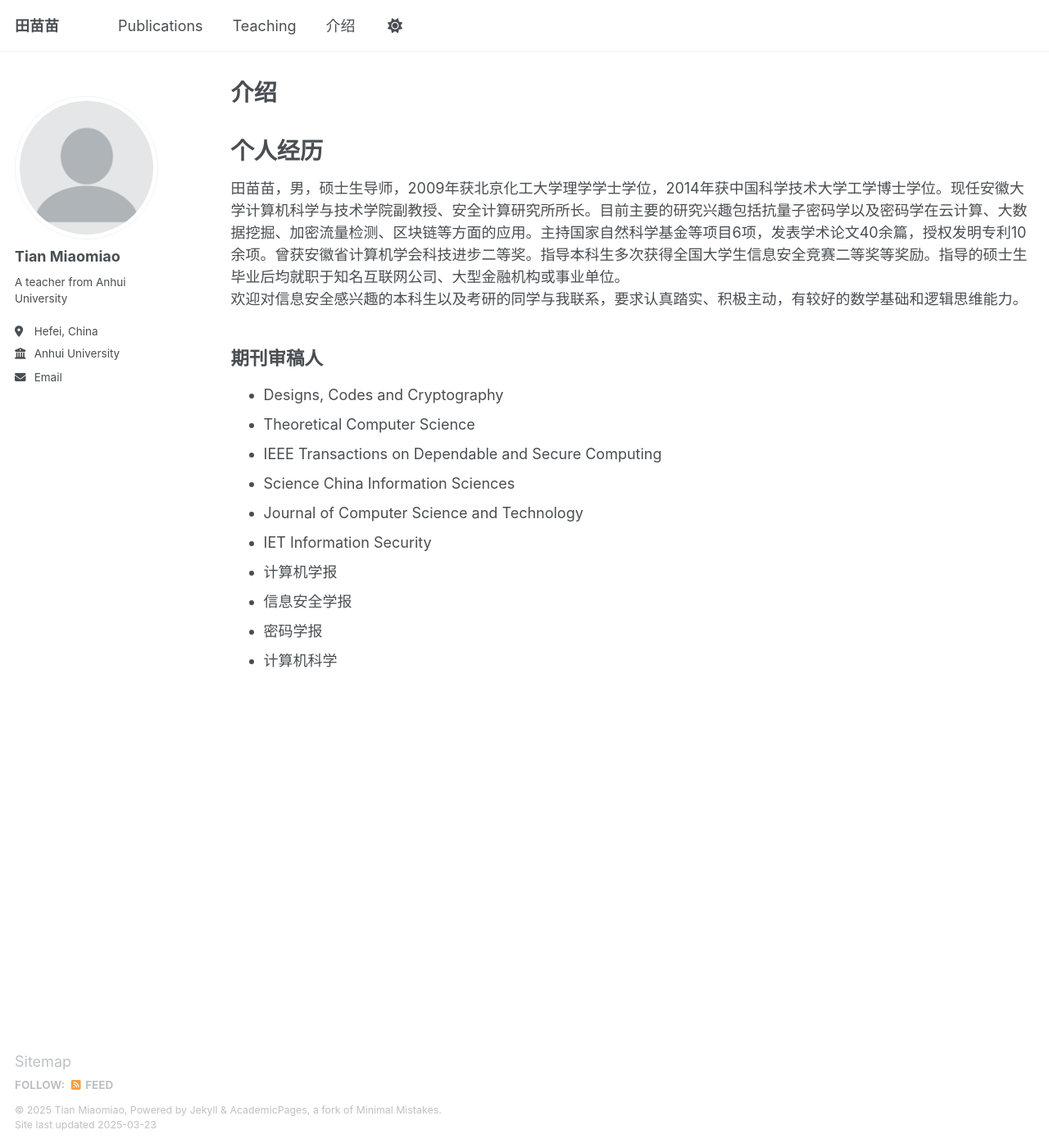
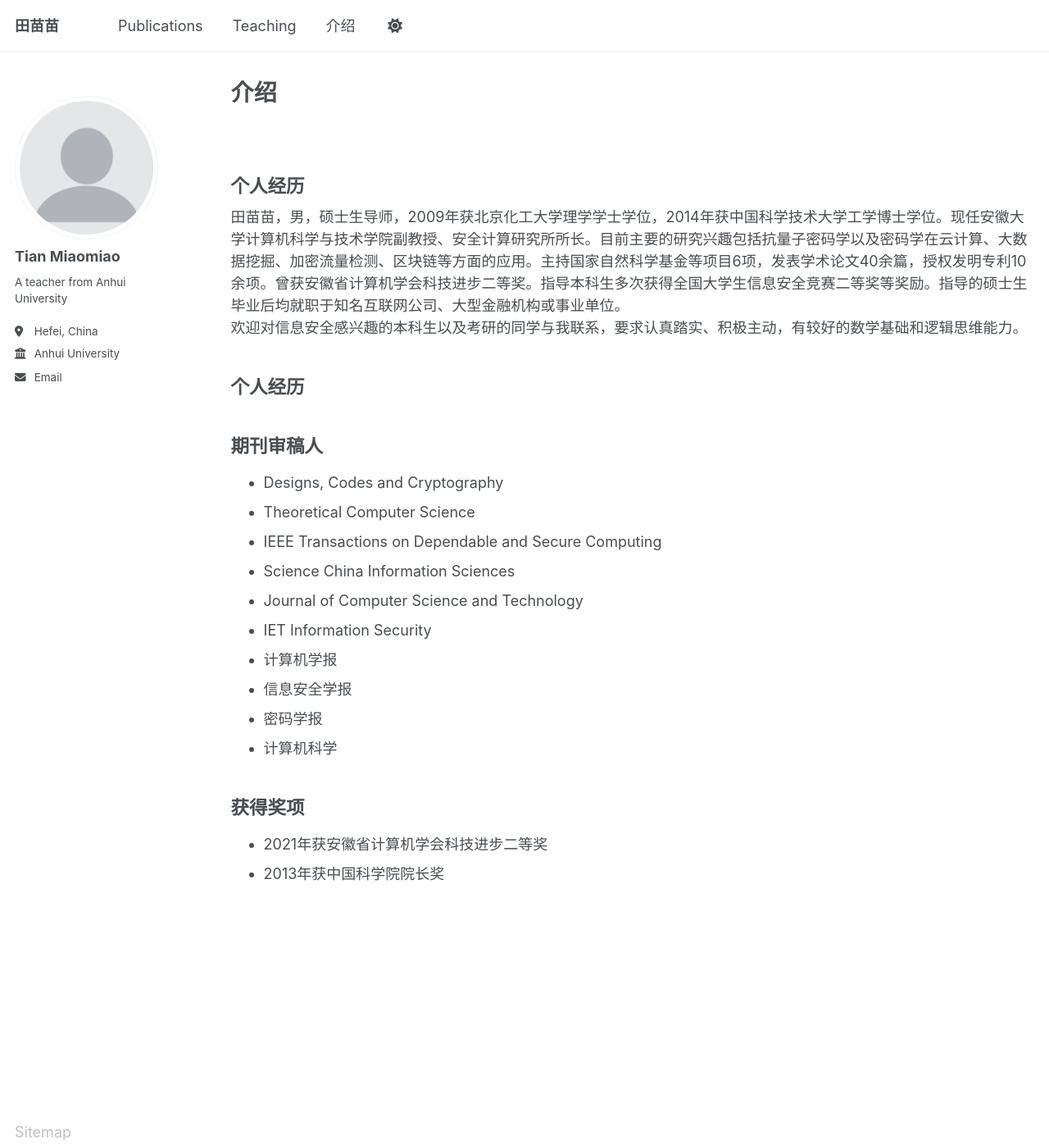
Before and after one commit to dmtian/dmtian.github.io, a Jekyll site: the page built from _pages/chinese.html, in a window 1280 px wide and 1400 px high. Shown: the whole window at 82% size. Built offline with Jekyll 4.4.1, drawn with Linux system fonts in a browser that asks for light colours.

Commit message:
Update chinese.html

```diff
--- a/_pages/chinese.html
+++ b/_pages/chinese.html
@@ -5,11 +5,14 @@ permalink: /chinese/
 author_profile: true
 ---
 &nbsp;
-<h1>个人经历</h1>
+<h2>个人经历</h2>
 田苗苗，男，硕士生导师，2009年获北京化工大学理学学士学位，2014年获中国科学技术大学工学博士学位。现任安徽大学计算机科学与技术学院副教授、安全计算研究所所长。目前主要的研究兴趣包括抗量子密码学以及密码学在云计算、大数据挖掘、加密流量检测、区块链等方面的应用。主持国家自然科学基金等项目6项，发表学术论文40余篇，授权发明专利10余项。曾获安徽省计算机学会科技进步二等奖。指导本科生多次获得全国大学生信息安全竞赛二等奖等奖励。指导的硕士生毕业后均就职于知名互联网公司、大型金融机构或事业单位。
 <br>
 欢迎对信息安全感兴趣的本科生以及考研的同学与我联系，要求认真踏实、积极主动，有较好的数学基础和逻辑思维能力。
 <br>
+<h2>个人经历</h2>
+<ul>
+</ul>
 <h2>期刊审稿人</h2>
 <ul>
   <li>Designs, Codes and Cryptography</li>
@@ -23,3 +26,8 @@ author_profile: true
   <li>密码学报</li>
   <li>计算机科学</li>
 </ul>
+<h2>获得奖项</h2>
+<ul>
+  <li>2021年获安徽省计算机学会科技进步二等奖</li>
+  <li>2013年获中国科学院院长奖</li>
+</ul>
```
